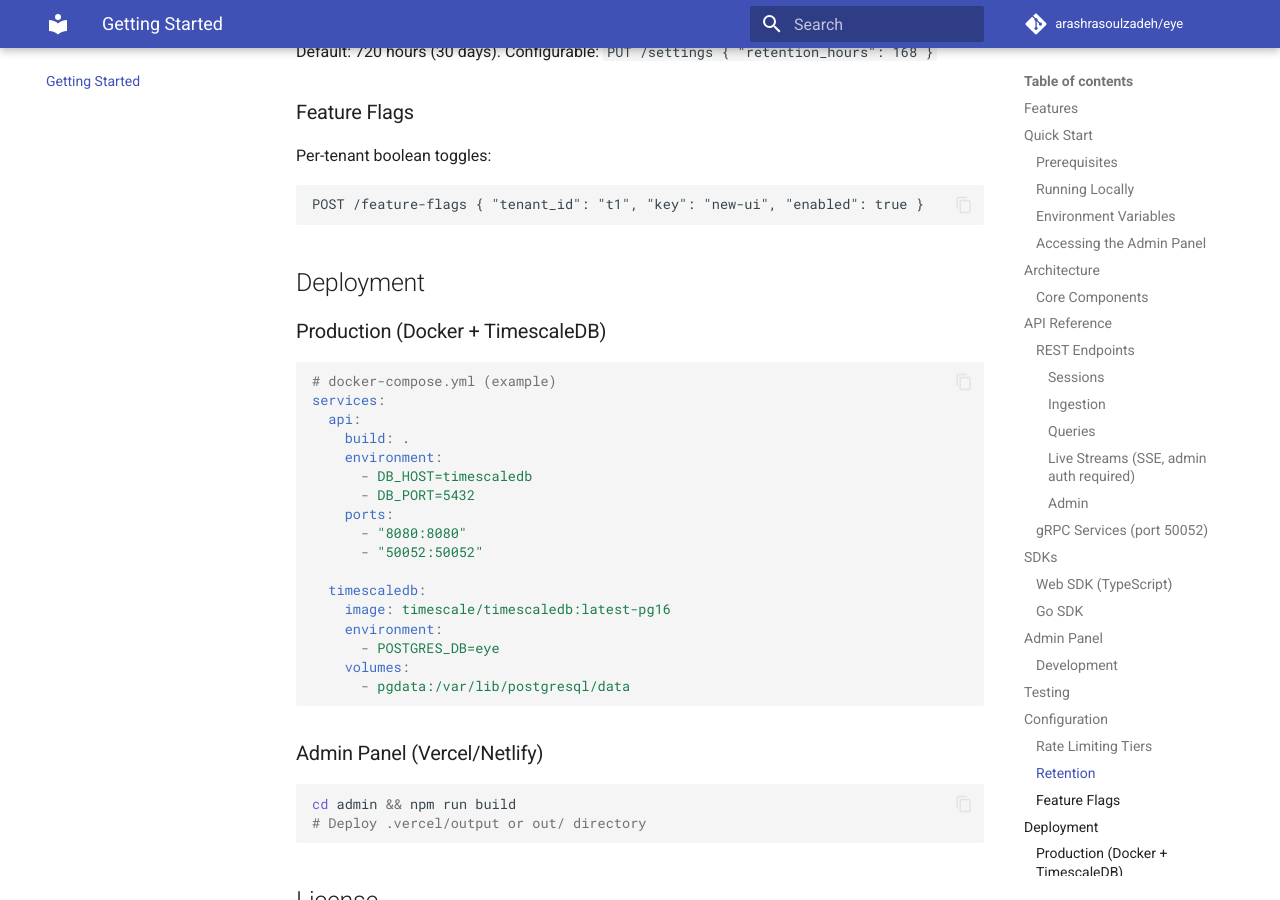
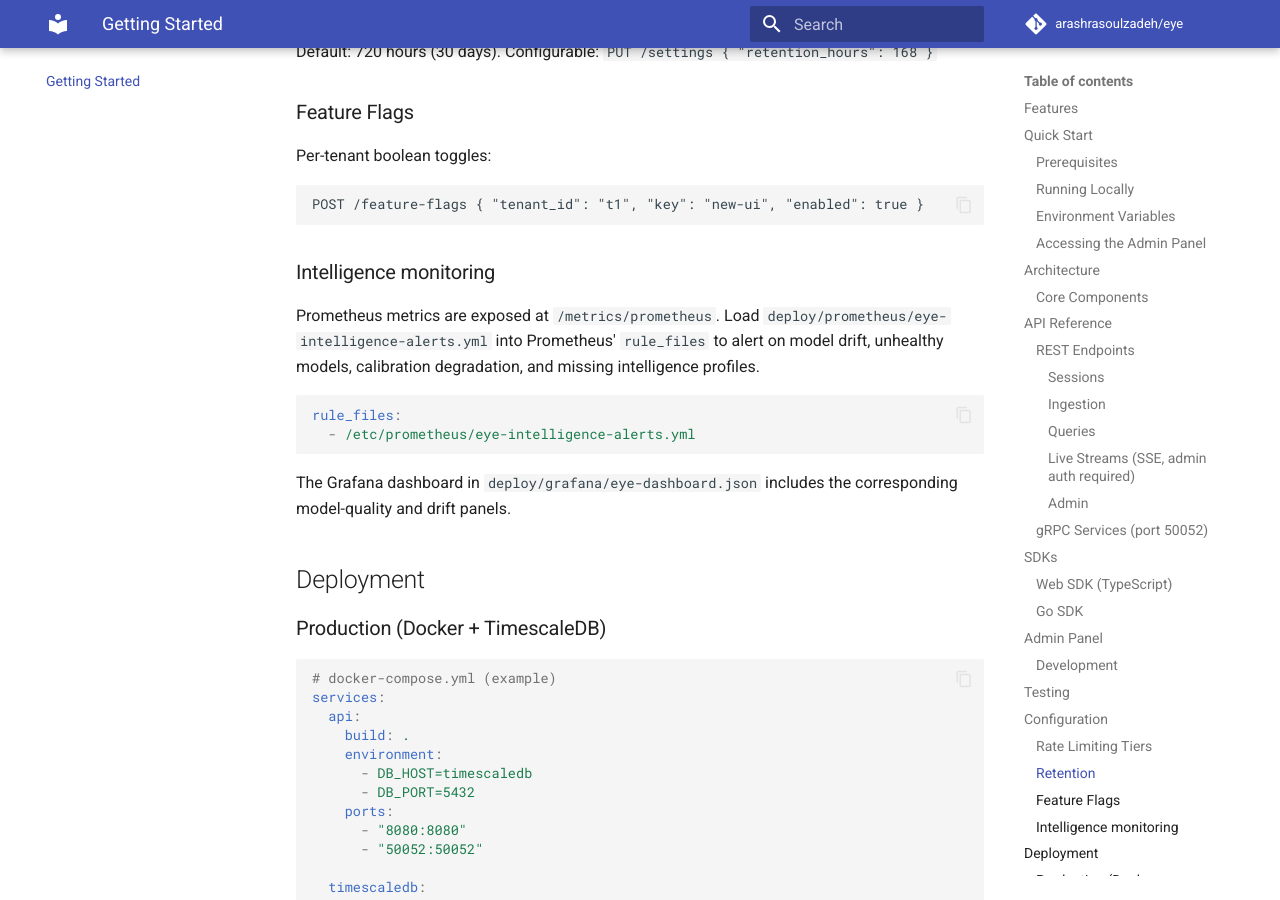
Before and after one commit to arashrasoulzadeh/eye, an MkDocs documentation site: the page built from docs/getting-started/README.md, in a window 1280 px wide and 900 px high, scrolled down 5330 px. Built offline with MkDocs 1.6.1 and Material for MkDocs 9.7.7, drawn with Linux system fonts in a browser that asks for light colours; comment, search, counter and statistics services are not loaded.

Commit message:
feat(ops): add intelligence alert rules

````diff
--- a/docs/getting-started/README.md
+++ b/docs/getting-started/README.md
@@ -221,6 +221,21 @@ Per-tenant boolean toggles:
 POST /feature-flags { "tenant_id": "t1", "key": "new-ui", "enabled": true }
 ```
 
+### Intelligence monitoring
+
+Prometheus metrics are exposed at `/metrics/prometheus`. Load
+`deploy/prometheus/eye-intelligence-alerts.yml` into Prometheus' `rule_files`
+to alert on model drift, unhealthy models, calibration degradation, and
+missing intelligence profiles.
+
+```yaml
+rule_files:
+  - /etc/prometheus/eye-intelligence-alerts.yml
+```
+
+The Grafana dashboard in `deploy/grafana/eye-dashboard.json` includes the
+corresponding model-quality and drift panels.
+
 ## Deployment
 
 ### Production (Docker + TimescaleDB)
````
Also changed, not shown: docs/changelog.md (+1 -1 lines), 1 other file.
